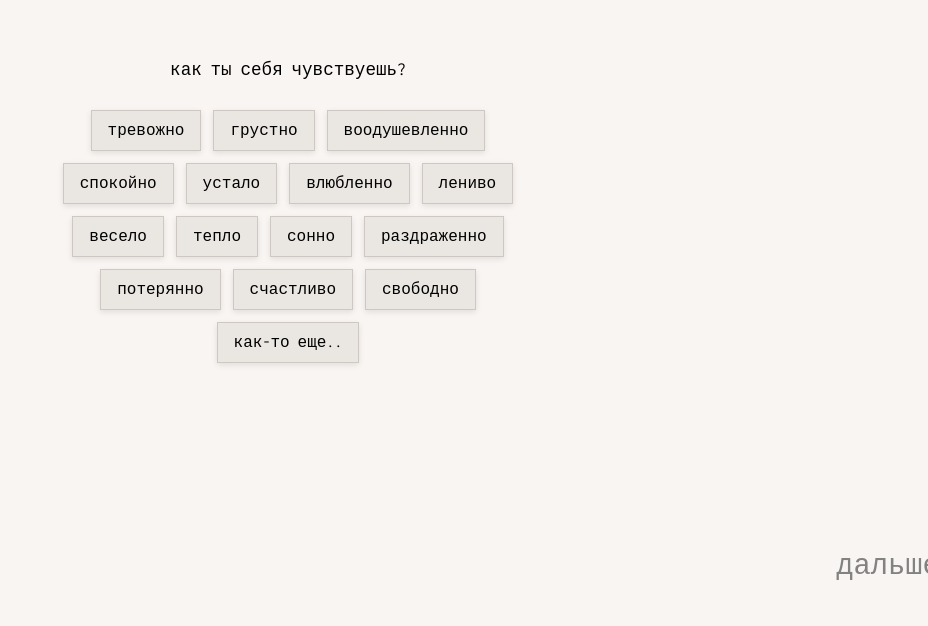
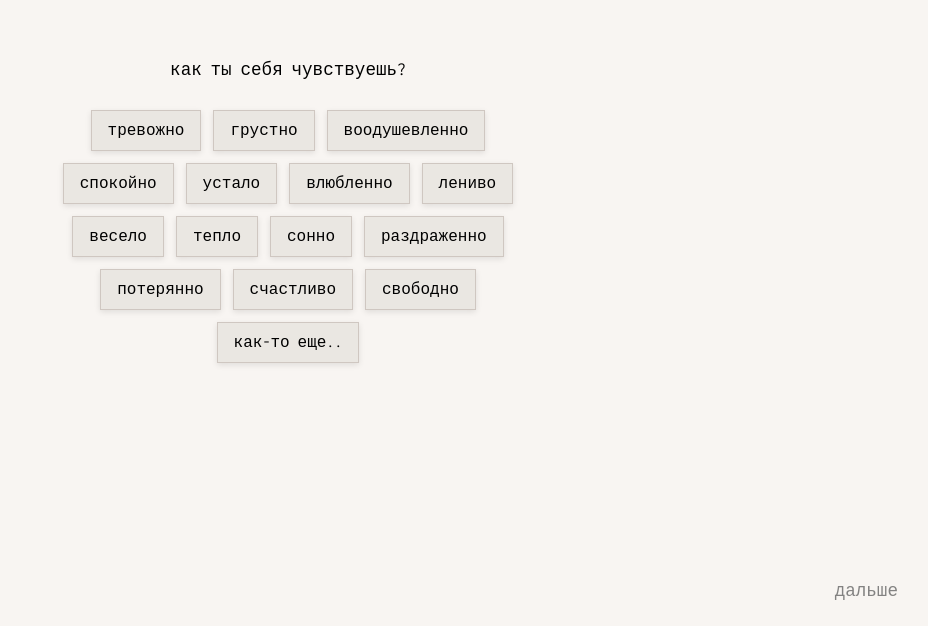
Before and after one commit to janamaskaleva/for-alla, a plain HTML site: page index.html in a window 1280 px wide. Shown: the part 174-800 px from the top of the page, without its empty margins (352-1280 px from the left). Drawn offline with Linux system fonts and the light colour scheme.

Commit message:
Update enter back buttons font size style.css

```diff
--- a/style.css
+++ b/style.css
@@ -93,21 +93,18 @@ body {
 
 .button-enter, .button-back {
   font-family: 'Inconsolata', monospace;
-  font-size: 1.8em;
+  font-size: 1.1em; /* как основной текст */
   color: #666;
   background: none;
   border: none;
   cursor: pointer;
   opacity: 0.8;
-  transition: transform 0.2s;
-  position: fixed; /* было absolute → теперь fixed */
-  bottom: 40px; /* чуть выше нижнего края */
-  width: 40px;
-  height: 40px;
-  display: flex;
-  justify-content: center;
-  align-items: center;
+  transition: all 0.2s ease;
+  position: fixed;
+  bottom: 20px;
   z-index: 10;
+  padding: 5px 10px;
+  text-decoration: none;
 }
 
 .button-back {
@@ -119,7 +116,8 @@ body {
 }
 
 .button-enter:hover, .button-back:hover {
-  transform: scale(1.1);
+  opacity: 1;
+  transform: scale(1.05);
 }
 
 .content-area {
```
